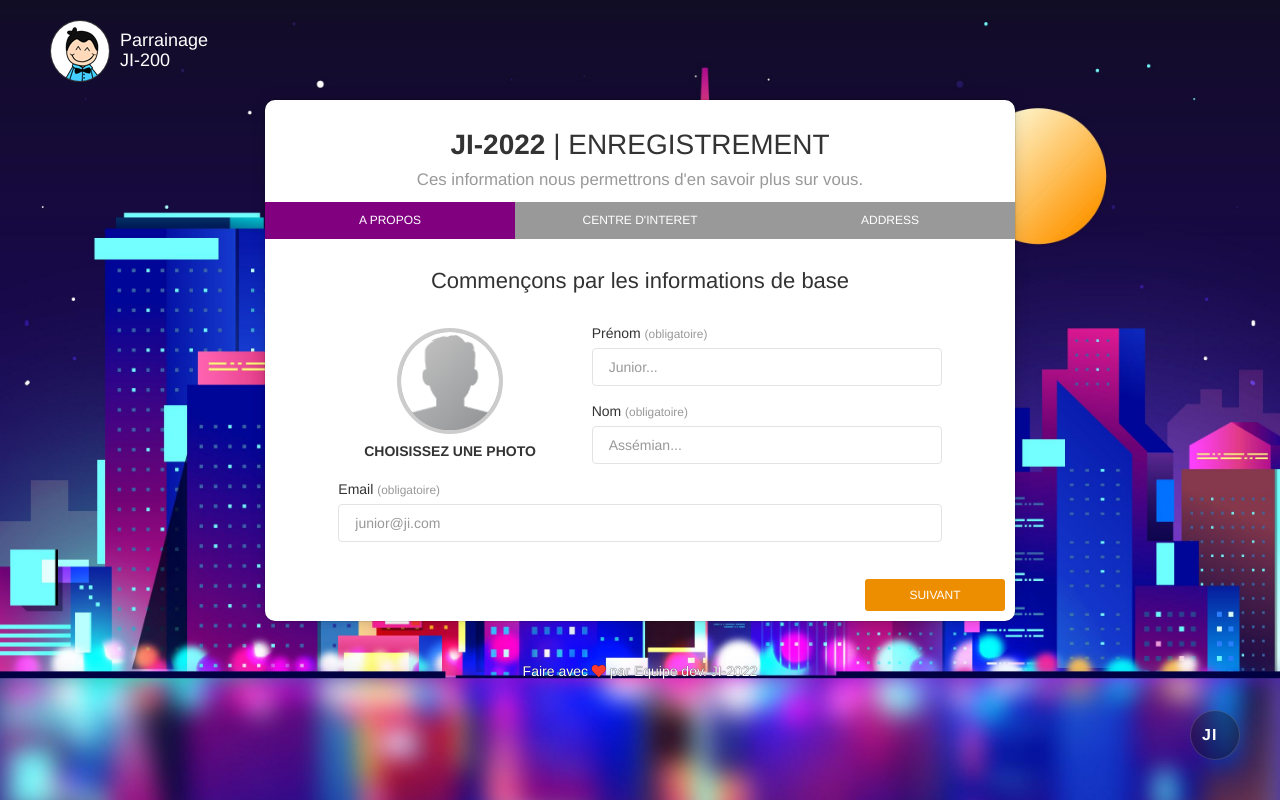
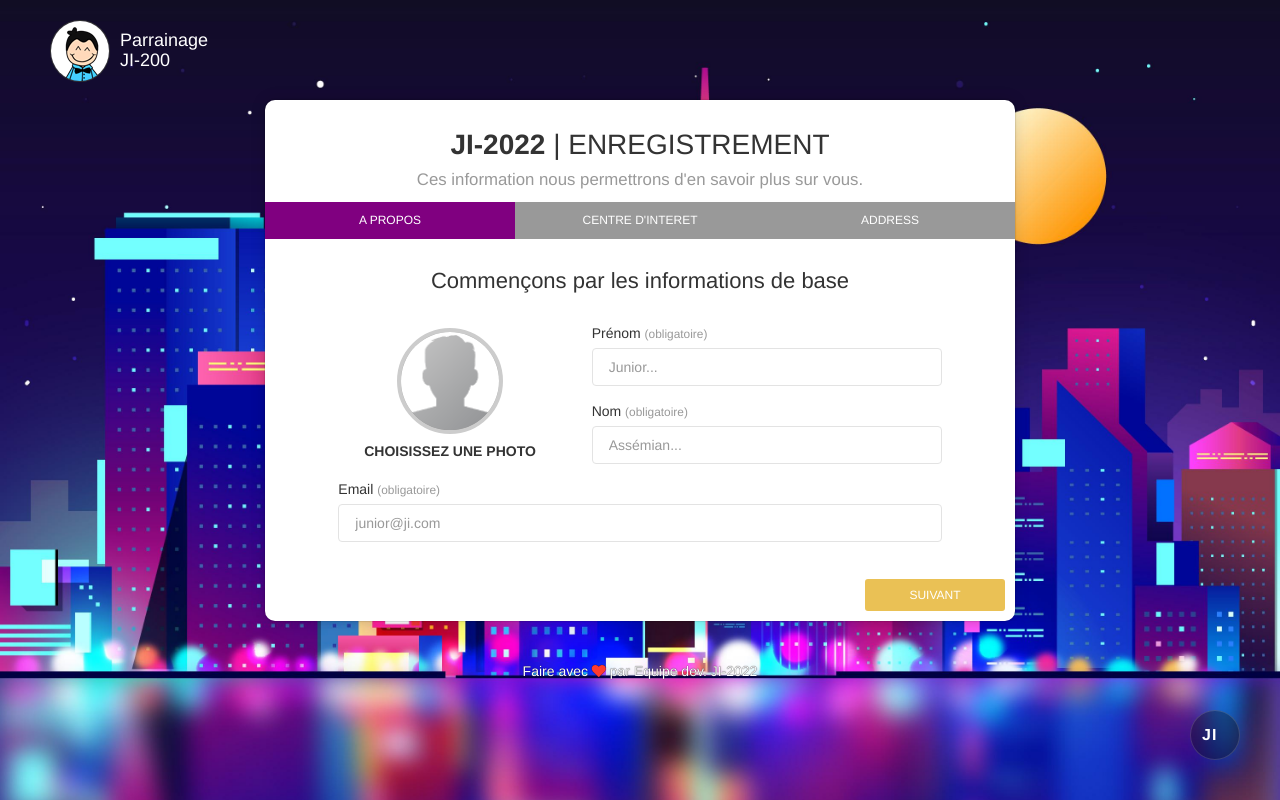
Before and after one commit to baazz20/ji_parrainage, a Django app: page / in a window 1280 px wide, with the pointer over the restyled element. Run offline with Django 4.2, Linux system fonts and the light colour scheme; some libraries are stand-ins or nearby versions.

Commit message:
modif css

```diff
--- a/media/assets/css/gsdk-bootstrap-wizard.css
+++ b/media/assets/css/gsdk-bootstrap-wizard.css
@@ -658,8 +658,8 @@ h1 .subtitle {
   border-color: purple;
 }
 .btn-fill.btn-warning:hover, .btn-fill.btn-warning:focus, .btn-fill.btn-warning:active, .btn-fill.btn-warning.active, .open .dropdown-toggle .btn-fill.btn-warning {
-  background-color: #ED8D00;
-  border-color: #ED8D00;
+  background-color: #eac155;
+  border-color: #eac155;
 }
 .btn-fill.btn-danger {
   background-color: #FF3B30;
```
